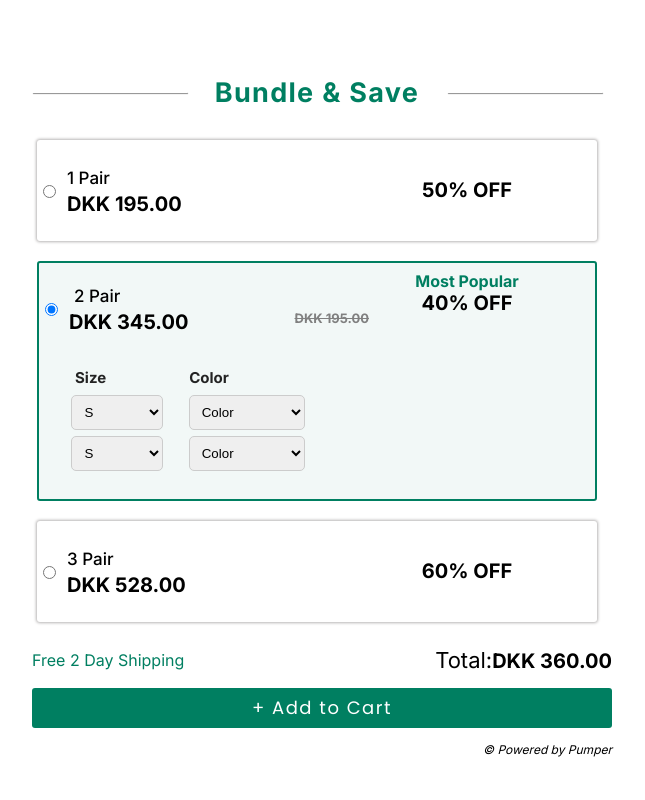
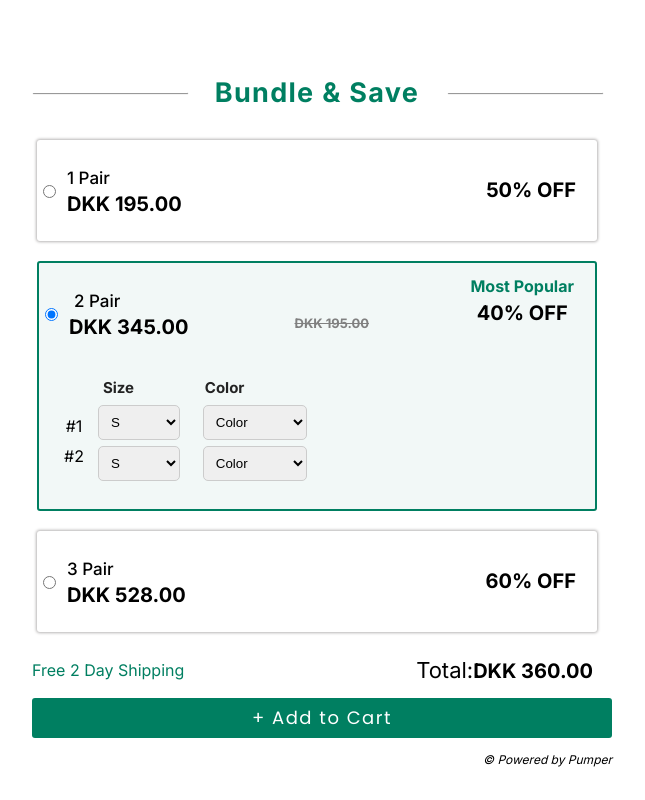
Before and after one commit to Shivankar1999/TaskFrontend, a plain HTML site: page index.html in a window 1280 px wide. Shown: the whole page, without its empty margins (323-968 px from the left). Drawn offline with Linux system fonts and the light colour scheme.

Commit message:
added padding margin bg w

```diff
--- a/index.html
+++ b/index.html
@@ -26,11 +26,15 @@
                 <span class="bold"> DKK 195.00</span>
               </div>
             </div>
-            <div class="BO_Data_Right" style="margin: auto;">
+            <div class="BO_Data_Right" style="margin: auto;margin-right: 20px;">
               <h5 class="bold">50% OFF</h5>
             </div>
             <div class="Box-Offers-Select-shirt">
               <div class="shirt-options">
+                 <div class="shirt-option-No">
+                  <p>#1</p>
+                  <p>#2</p>
+                 </div>
                 <div>
                 <span>
                   <label for="size">Size</label>
@@ -88,15 +92,21 @@
                 </div>
               </div>
             </div>
-            <div class="BO_Data_Right" style="margin: auto;">
+            <div class="BO_Data_Right" style="margin: auto; margin-right: 20px;padding-top: 5px;">
               <span style="color: #007F61">Most Popular</span>
-              <h5 class="bold" style="margin-top: -1px">40% OFF</h5>
+              <h5 class="bold" style="margin-top: 4px">40% OFF</h5>
             </div>
             <div class="Box-Offers-Select-shirt">
               <div class="shirt-options">
+                 <div class="shirt-option-No">
+                  <p>#1</p>
+                  <p>#2</p>
+                 </div>
                 <div>
+
                 <span>
                   <label for="size">Size</label>
+
                   <select id="size" name="size">
                     <option value="small">S</option>
                     <option value="medium">M</option>
@@ -104,6 +114,7 @@
                     <option value="xlarge">X-L</option>
                   </select>
                 </span>
+
                  <span>
 
                   <select id="size" name="size">
@@ -116,6 +127,8 @@
                 </span>
                 </div>
 <div>
+
+
                  <label for="color">Color</label>
                   <select id="color" name="color">
                     <option>Color</option>
@@ -134,6 +147,7 @@
                     <option value="black">Black</option>
                     <option value="white">White</option>
                   </select>
+
                 </span>
                 </div>
               </div>
@@ -148,11 +162,15 @@
                 <span class="bold"> DKK 528.00 </span>
               </div>
             </div>
-            <div class="BO_Data_Right" style="margin: auto;">
+            <div class="BO_Data_Right" style="margin: auto;margin-right: 20px;">
               <h5 class="bold">60% OFF</h5>
             </div>
              <div class="Box-Offers-Select-shirt">
               <div class="shirt-options">
+                 <div class="shirt-option-No">
+                  <p>#1</p>
+                  <p>#2</p>
+                 </div>
                 <div>
                 <span>
                   <label for="size">Size</label>
--- a/style.css
+++ b/style.css
@@ -92,6 +92,7 @@ p {
   align-items: center;
   justify-content: space-between;
   transition: box-shadow 0.4s;
+
   cursor: pointer;
   transition: all 0.4s;
 }
@@ -162,6 +163,7 @@ div.Box-Offers.current .Box-Offers-Select-shirt {
   /* border: 1px solid red; */
   width: 300px !important;
   display: block !important ;
+  /* transition: with 0.5s ease-in-out !important; */
 }
 div.Box-Offers.current .Box-Offers-Select-shirt .shirt-options {
   display: flex;
@@ -169,9 +171,26 @@ div.Box-Offers.current .Box-Offers-Select-shirt .shirt-options {
   justify-content: flex-start;
   align-items: center;
   padding: 20px;
+
   /* background-color: #f2f2f2; */
   border-radius: 10px;
+  transition: all 1s ease-in-out !important;
   /* box-shadow: 0 2px 4px rgba(0, 0, 0, 0.1); */
+}
+div.Box-Offers.current
+  .Box-Offers-Select-shirt
+  .shirt-options
+  .shirt-option-No {
+  /* border: 1px solid red; */
+  height: 70px;
+  padding: 4px;
+  font-family: 'Inter', sans-serif;
+  font-weight: 400;
+  margin-top: 20px;
+  display: flex;
+  flex-direction: column;
+  align-items: center;
+  justify-content: space-evenly;
 }
 
 div.Box-Offers.current .Box-Offers-Select-shirt label {
@@ -235,6 +254,8 @@ div.Box-Offers.current .Box-Offers-Select-shirt select {
 .Bottom_Section .Bottom_Top .Bottom_Total {
   margin-left: auto;
   font-size: 22px;
+  /* margin-right: ; */
+  margin-right: 19px;
 }
 
 .Bottom_Section .Buttom_btn button {
```
